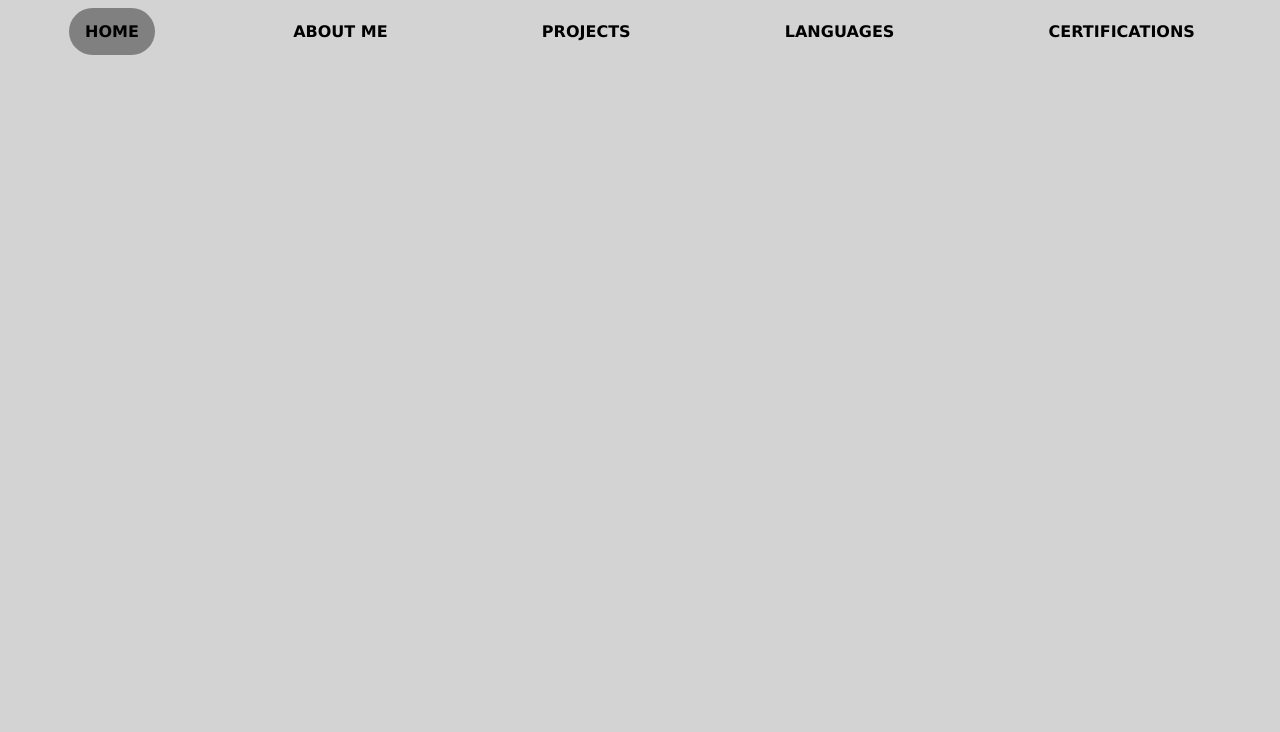
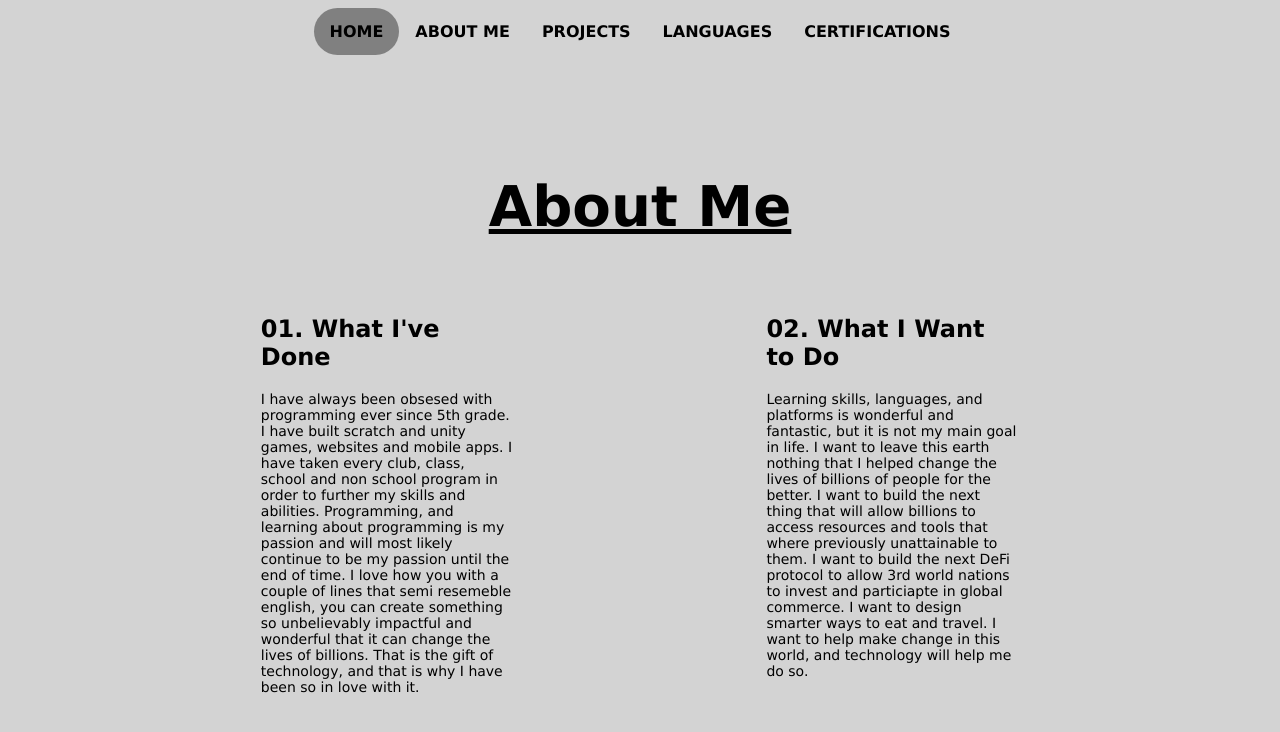
Before and after one commit to Tech-Know2/digital_portfolio, a website: page public/aboutme.html in a window 1280 px wide. Drawn offline with Linux system fonts and the light colour scheme.

Commit message:
More changes to the website. Added the about us stuff, and basic outlines for everything else. :)

```diff
--- a/public/aboutme.html
+++ b/public/aboutme.html
@@ -10,5 +10,35 @@
 <body>
     <script src="/nav.js"></script>
 
+    <div id="hero-header-element">
+        <div id="landing-text">
+            <h3><u>About Me</u></h3>
+        </div>
+    </div>
+
+    <div id="about-me-filler">
+        <ul>
+            <div id="about-me-did">
+                <li><h2>01. What I've Done</h2></li>
+                <p>
+                    I have always been obsesed with programming ever since 5th grade. I have built scratch and unity games, websites and mobile apps. I have taken every
+                    club, class, school and non school program in order to further my skills and abilities. Programming, and learning about programming is my passion
+                    and will most likely continue to be my passion until the end of time. I love how you with a couple of lines that semi resemeble english, you can create
+                    something so unbelievably impactful and wonderful that it can change the lives of billions. That is the gift of technology, and that is why I have been
+                    so in love with it.
+                </p>
+            </div>
+            <div id="about-me-want">
+                <li><h2>02. What I Want to Do</h2></li>
+                <p>
+                    Learning skills, languages, and platforms is wonderful and fantastic, but it is not my main goal in life. I want to leave this earth nothing that I helped
+                    change the lives of billions of people for the better. I want to build the next thing that will allow billions to access resources and tools that where
+                    previously unattainable to them. I want to build the next DeFi protocol to allow  3rd world nations to invest and particiapte in global commerce. I want to
+                    design smarter ways to eat and travel. I want to help make change in this world, and technology will help me do so.
+                </p>
+            </div>
+        </ul>
+    </div>
+
 </body>
 </html>
--- a/public/nav.js
+++ b/public/nav.js
@@ -1,5 +1,6 @@
 function createNavbar() {
     const navbar = document.createElement('ul');
+    navbar.className = 'nav-list'; // Add a class to the ul element
     navbar.innerHTML = `
         <li><a class="active" href="/index.html">Home</a></li>
         <li><a href="/aboutme.html">About Me</a></li>
--- a/public/style.css
+++ b/public/style.css
@@ -1,14 +1,41 @@
-#landing-text{
+#landing-text {
     color: black;
-    padding-left: 8%;
-    padding-top: 3%;
+    align-items: center;
+    display: flex;
+    justify-content: center;
+    flex-direction: column;
+    padding-top: 5%;
     font-size: 3rem;
-    text-transform: uppercase;
     font-family: "Verdana", Sans-serif;
 }
 
-#hero-header-element{
+#hero-links ul {
+    list-style-type: none;
+    margin: 0;
+    padding: 0;
+    overflow: hidden;
+    display: flex;
+    justify-content: center;
+}
+
+#hero-links li {
+    text-align: center;
+    font-size: 20px;
+    color: black;
+    border-radius: 90px;
+    margin: 10px;
+}
+
+#hero-links li a {
     display: block;
+    color: black;
+    font-family: "Verdana", Sans-serif;
+    text-decoration: none;
+    padding: 10px;
+}
+
+#hero-header-element {
+    text-align: center;
 }
 
 body {
@@ -16,32 +43,68 @@ body {
     font-size: 16px;
 }
 
-ul {
+.nav-list {
     list-style-type: none;
     margin: 0;
     padding: 0;
     overflow: hidden;
     display: flex;
-    justify-content: space-around;
+    justify-content: center;
 }
 
-li a {
+.nav-list li {
+    text-align: center;
+}
+
+.nav-list li a {
     display: block;
     color: black;
     text-transform: uppercase;
     font-family: "Verdana", Sans-serif;
-    text-align: center;
-    padding: 14px 16px;
     text-decoration: none;
     font-weight: bold;
+    padding: 14px 16px;
 }
 
-li a:hover:not(.active) {
+.nav-list li a:hover:not(.active) {
     background-color: darkgrey;
     border-radius: 90px;
 }
 
-.active {
+.nav-list .active {
     background-color: grey;
     border-radius: 90px;
 }
+
+#about-me-filler li{
+    display: block;
+    color: black;
+    font-family: "Verdana", Sans-serif;
+    text-decoration: none;
+}
+
+#about-me-filler ul {
+    list-style-type: none;
+    margin: 0;
+    padding: 0;
+    overflow: hidden;
+    display: flex;
+    justify-content: space-evenly;
+    font-family: "Verdana", Sans-serif;
+}
+
+#about-me-did {
+    max-width: 20%;
+}
+
+#about-me-did p {
+    font-size: 14px;
+}
+
+#about-me-want{
+    max-width: 20%;
+}
+
+#about-me-want p {
+    font-size: 14px;
+}
```
Also changed, not shown: public/index.html (+8 -1 lines).
